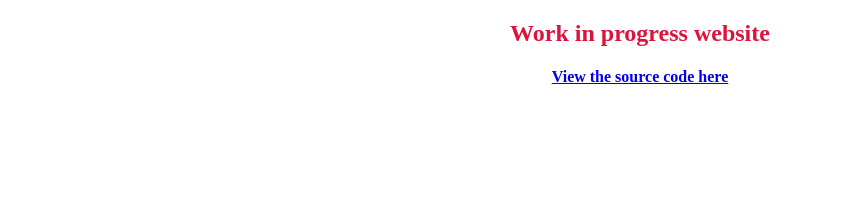
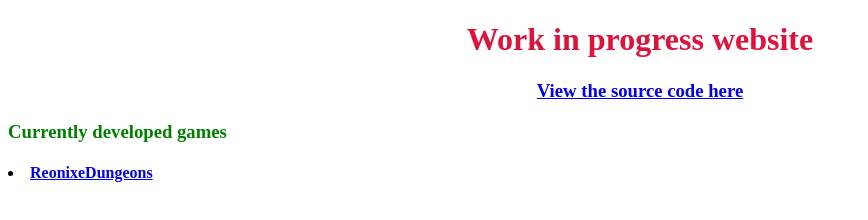
Before and after one commit to AshVXmc/ashvxmc.github.io, a plain HTML site: page index.html in a window 1280 px wide. Shown: the whole page, without its empty margins (0-868 px from the left). Drawn offline with Linux system fonts and the light colour scheme.

Commit message:
Rewrite HTML

```diff
--- a/index.html
+++ b/index.html
@@ -3,13 +3,30 @@
     <body>
         <link rel="stylesheet" href="styles.css">
             <p>
-                <h2 class="center crimson">
+                <h1 style="text-align: center; color: crimson;">
                     Work in progress website
-                </h2>
-                <h4 style="color: rgb(97, 0, 207);">
-                    <a href="https://github.com/AshVXmc/ashvxmc.github.io">View the source code here</a>
+                </h1>
+                <h3 style="text-align: center; color: rgb(97, 0, 207);">
+                    <a href="https://github.com/AshVXmc/ashvxmc.github.io">
+                        View the source code here
+                    </a>
+                </h3>
+            </p>
+
+
+            <p>
+                <h3 style="color: green;">
+                    <b> Currently developed games </b>
+                </h3>
+                <h4>
+                    <li>
+                        <a href="https://github.com/AshVXmc/ReonixeDungeons">
+                            ReonixeDungeons
+                        </a>
+                    </li>
                 </h4>
             </p>
+
 
             <script src="src/index.js">
             </script>
--- a/styles.css
+++ b/styles.css
@@ -6,6 +6,6 @@ h2.crimson {
     color: crimson;
 }
 
-h4 {
+h4.center {
     text-align: center;
 }
```
Also changed, not shown: README.md.
